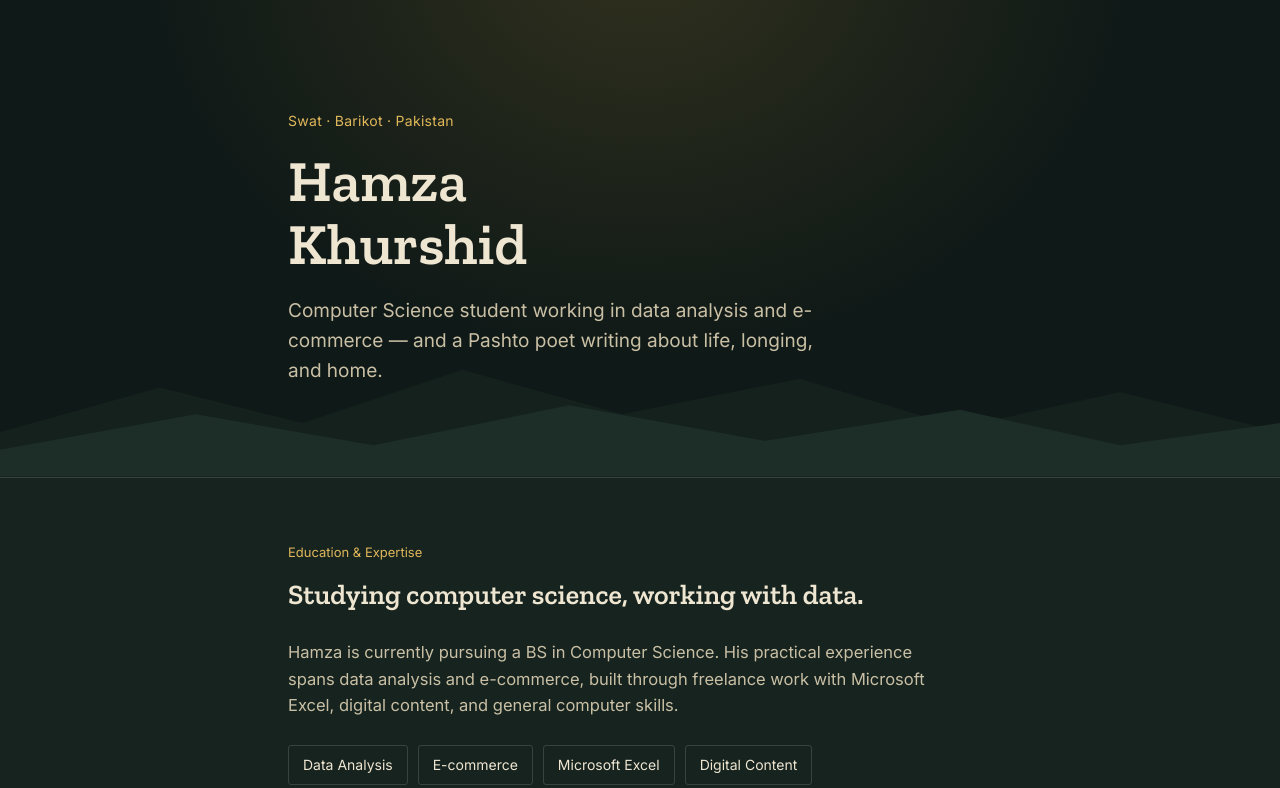
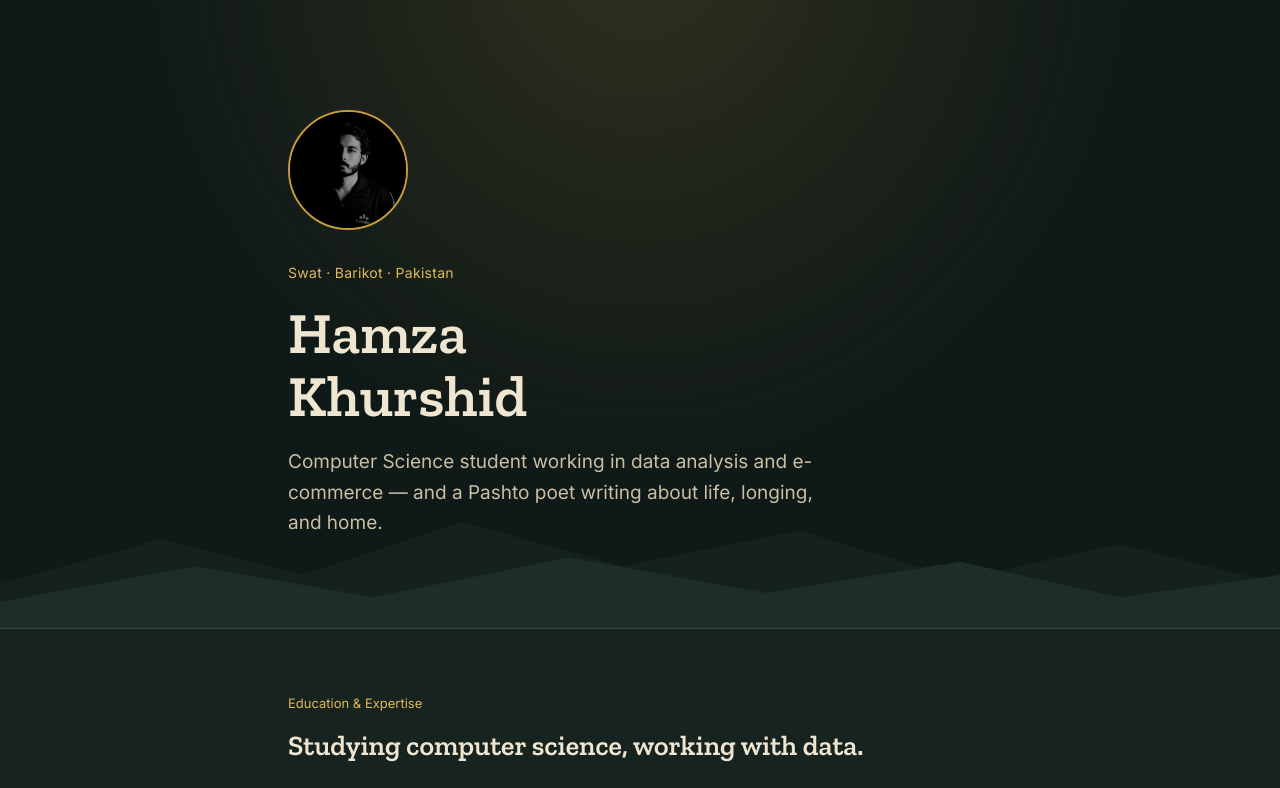
Before and after one commit to Hamzakhurshid123-desighn/hamzakhurshid.github.io, a plain HTML site: page index.html in a window 1280 px wide. Shown: the top 788 px of the page. Drawn offline with nearby package versions, Linux system fonts and the light colour scheme; a web font is replaced by a local one.

Commit message:
Update index.html

```diff
--- a/index.html
+++ b/index.html
@@ -180,6 +180,7 @@
 
 <div class="hero">
   <div class="wrap">
+    <img src="Snapchat-923338820.jpg" alt="Hamza Khurshid" style="width:120px;height:120px;border-radius:50%;object-fit:cover;border:2px solid #C79A3C;margin-bottom:24px;">
     <div class="eyebrow">Swat · Barikot · Pakistan</div>
     <h1>Hamza Khurshid</h1>
     <div class="role">Computer Science student working in data analysis and e-commerce — and a Pashto poet writing about life, longing, and home.</div>
```
